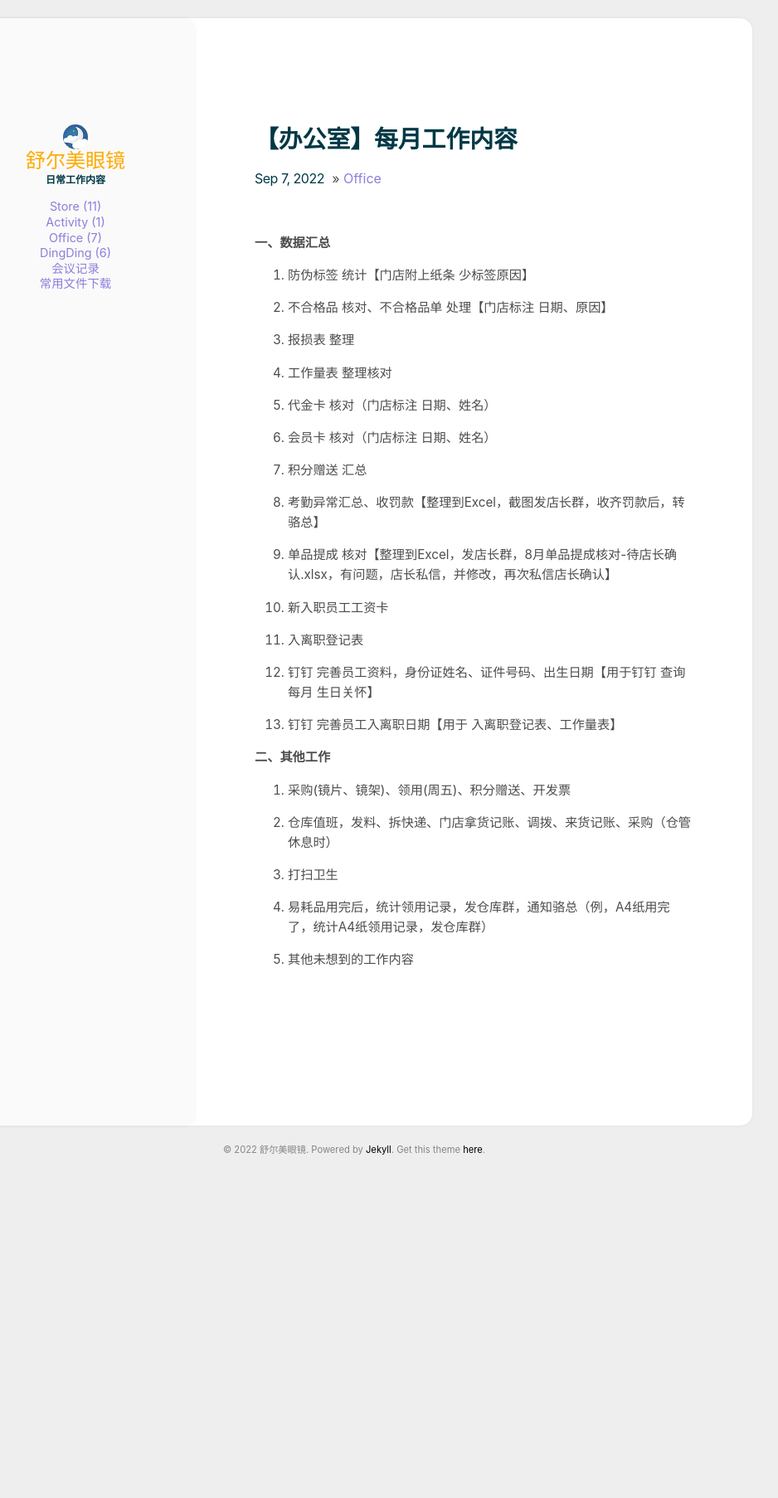
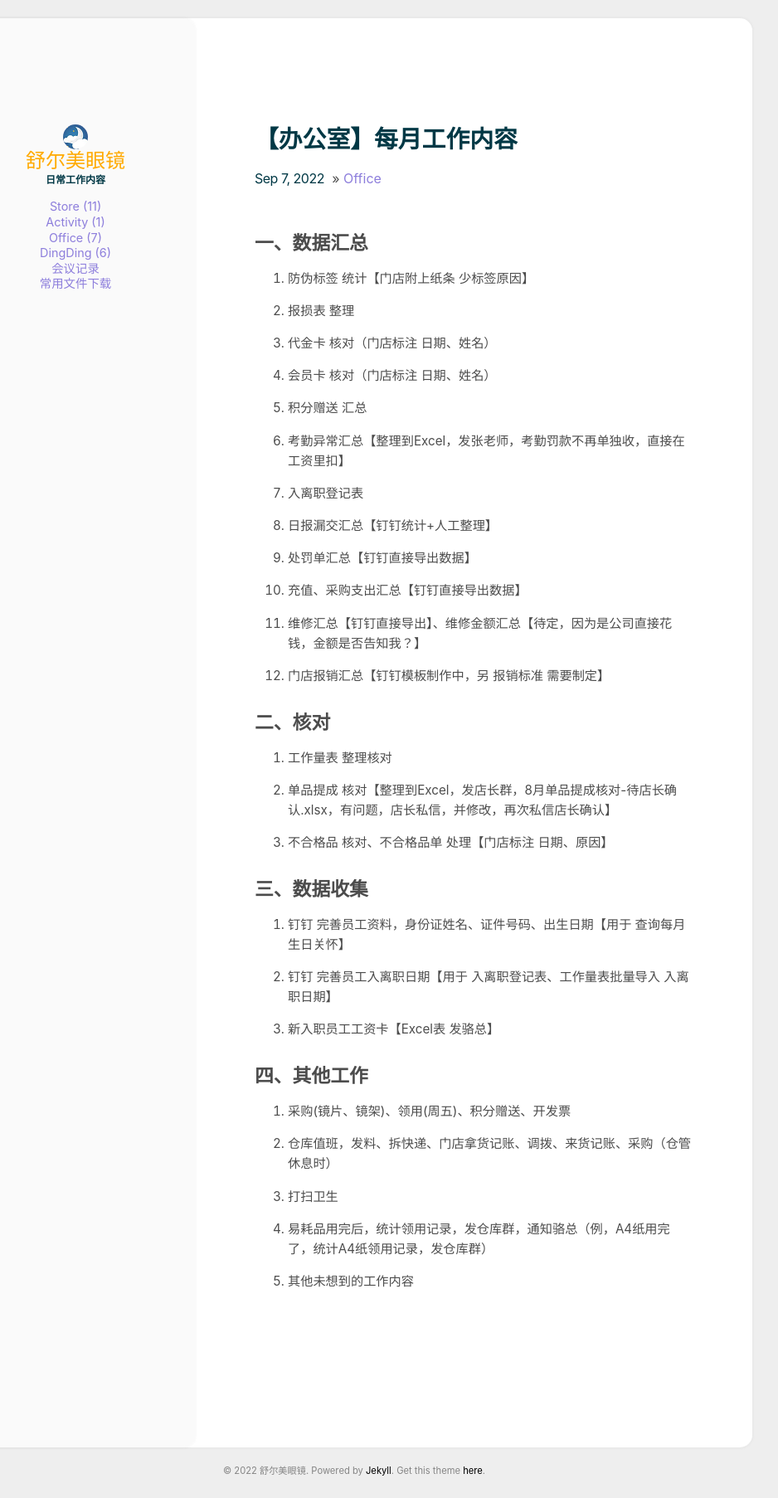
Before and after one commit to cuihuanhuan/cuihuanhuan.github.io, a Jekyll site: the page built from _posts/2022-09-07-【办公室】每月工作内容.md, in a window 1280 px wide. Shown: the whole page at 83% size, without its empty margins (213-1151 px from the left). Built offline with Jekyll 4.4.1, drawn with Linux system fonts in a browser that asks for light colours; before the commit the page ends 1418 px from its top, so only the background shows below that.

Commit message:
Update 2022-09-07-【办公室】每月工作内容.md

```diff
--- a/_posts/2022-09-07-【办公室】每月工作内容.md
+++ b/_posts/2022-09-07-【办公室】每月工作内容.md
@@ -5,37 +5,53 @@ category: Office
 ---
 
 
-**一、数据汇总**
+## 一、数据汇总
 
 1. 防伪标签 统计【门店附上纸条 少标签原因】
 
-2. 不合格品 核对、不合格品单 处理【门店标注 日期、原因】
+2. 报损表 整理
 
-3. 报损表 整理
+3. 代金卡 核对（门店标注 日期、姓名）
 
-4. 工作量表 整理核对
+4. 会员卡 核对（门店标注 日期、姓名）
 
-5. 代金卡 核对（门店标注 日期、姓名）
+5. 积分赠送 汇总
 
-6. 会员卡 核对（门店标注 日期、姓名）
+6. 考勤异常汇总【整理到Excel，发张老师，考勤罚款不再单独收，直接在工资里扣】
 
-7. 积分赠送 汇总
+7. 入离职登记表
 
-8. 考勤异常汇总、收罚款【整理到Excel，截图发店长群，收齐罚款后，转骆总】
+8. 日报漏交汇总【钉钉统计+人工整理】
 
-9. 单品提成 核对【整理到Excel，发店长群，8月单品提成核对-待店长确认.xlsx，有问题，店长私信，并修改，再次私信店长确认】
+9. 处罚单汇总【钉钉直接导出数据】
 
-10. 新入职员工工资卡
+10. 充值、采购支出汇总【钉钉直接导出数据】
 
-11. 入离职登记表
+11. 维修汇总【钉钉直接导出】、维修金额汇总【待定，因为是公司直接花钱，金额是否告知我？】
 
-12. 钉钉 完善员工资料，身份证姓名、证件号码、出生日期【用于钉钉 查询每月 生日关怀】
-
-13. 钉钉 完善员工入离职日期【用于 入离职登记表、工作量表】
+12.  门店报销汇总【钉钉模板制作中，另 报销标准 需要制定】
 
 
 
-**二、其他工作**
+## 二、核对
+
+1. 工作量表 整理核对
+
+2. 单品提成 核对【整理到Excel，发店长群，8月单品提成核对-待店长确认.xlsx，有问题，店长私信，并修改，再次私信店长确认】
+
+3. 不合格品 核对、不合格品单 处理【门店标注 日期、原因】
+
+
+## 三、数据收集
+
+1. 钉钉 完善员工资料，身份证姓名、证件号码、出生日期【用于 查询每月 生日关怀】
+
+2. 钉钉 完善员工入离职日期【用于 入离职登记表、工作量表批量导入 入离职日期】
+
+3. 新入职员工工资卡【Excel表 发骆总】
+
+
+## 四、其他工作
 
 1. 采购(镜片、镜架)、领用(周五)、积分赠送、开发票
 
```
